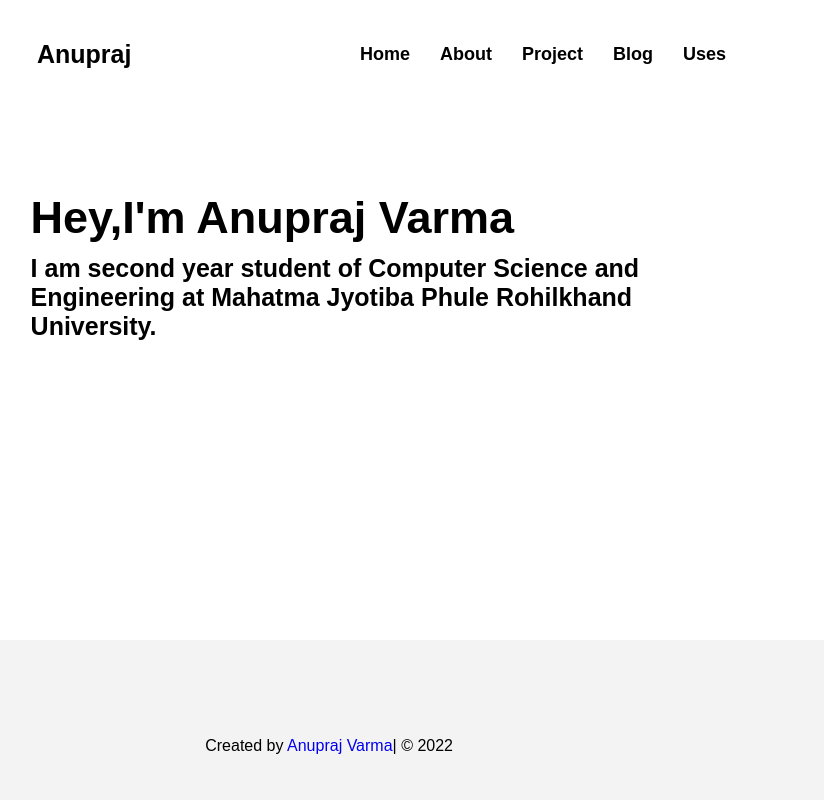
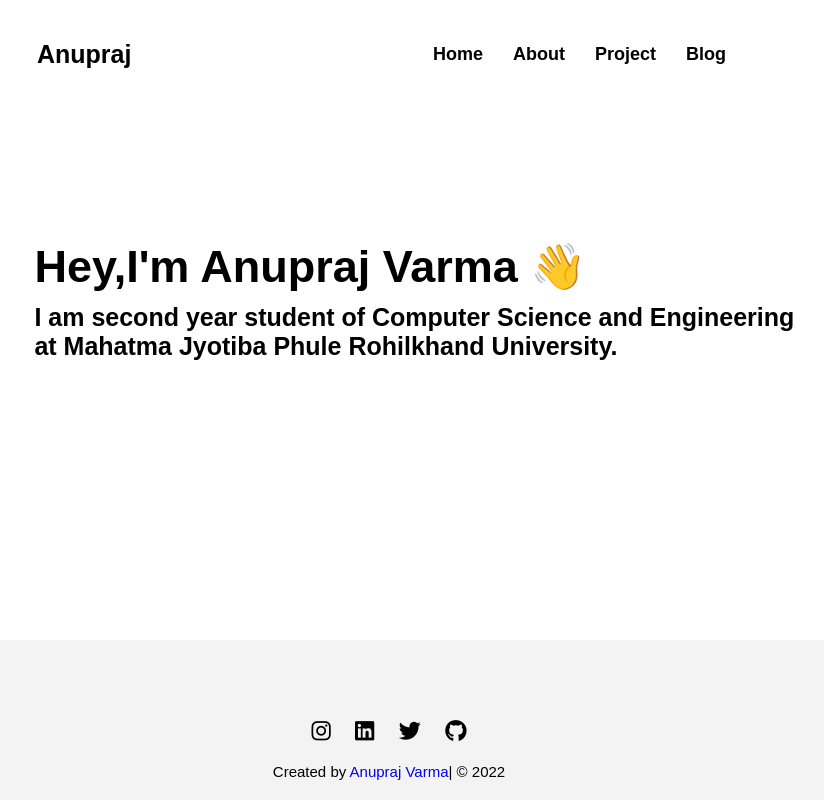
Before and after one commit to anuprajvarma/anupraj.io, a plain HTML site: page index.html in a window 1280 px wide. Shown: the whole page, without its empty margins (251-1075 px from the left). Drawn offline with Linux system fonts and the light colour scheme.

Commit message:
Create HomePage

```diff
--- a/index.html
+++ b/index.html
@@ -19,22 +19,30 @@
                      <li><a href="#about">About</a></li>
                      <li><a href="#project">Project</a></li>
                      <li><a href="#blog">Blog</a></li>
-                     <li><a href="#uses">Uses</a></li>
                  </ul>
         </div>
     </nav>
     <!--Home section-->
     <section class="home" id="home">
         <div class="intro">
-            <div class="name">Hey,I'm Anupraj Varma</div>
-            <div class="abt">I am second year student of Computer Science and Engineering  at Mahatma Jyotiba Phule Rohilkhand University.</div>
+            <div class="name">Hey,I'm Anupraj Varma <span>👋</span></div>
+            <div class="abt">I am second year student of Computer Science and Engineering <br> at Mahatma Jyotiba Phule Rohilkhand University.</div>
         </div>
     </section>
     <!--Footer-->
 
     <footer class="footer">
-          <div >
-              <span class="footer-text">Created by <a href="#">Anupraj Varma</a>| &#169; 2022</span>
+       <div class="footer-content">
+        <div class="icon">
+            <i class="fa-brands fa-instagram"></i>
+            <i class="fa-brands fa-linkedin"></i>
+            <i class="fa-brands fa-twitter"></i>
+            <i class="fa-brands fa-github"></i>
+        </div>
+          <div class="footer-text" >
+              <span>Created by <a href="#">Anupraj Varma</a>| &#169; 2022</span>
           </div>
+       </div>
     </footer>
+</body>
 </html>
--- a/style.css
+++ b/style.css
@@ -11,6 +11,8 @@
 :root{
     --black-color:#000000;
     --grey-color:#2D4263;
+    --yello-color:#F9B208;
+    --blue-color: #2D31FA;
 }
 /* navbar styling*/
 
@@ -39,6 +41,9 @@ nav{
     list-style: none;
     margin: 0 15px;
 }
+.navbar .menu li:hover{
+    text-decoration: underline;
+}
 .navbar .menu a:hover{
     color: var(--grey-color);
 }
@@ -54,11 +59,12 @@ nav{
 
 .home{
     height: 80vh;
-    width: 50%;
+    width: 100%;
+
 }
 .home .intro{
-    position: relative;
-    left: 44%;
+    position: absolute;
+    left: 22.3%;
     top: 30%;
 }
 .home .name{
@@ -75,8 +81,21 @@ nav{
     height: 20vh;
     width: 100%;
 }
+.footer .footer-content{
+    position: relative;
+    text-align: center;
+    top: 50%;
+}
 .footer .footer-text{
-    position: fixed;
-    bottom: 45px;
-    right: 45%;
+    font-size: 15px;
+    margin-top: 20px;
 }
+.footer .icon i{
+    margin-left: 10px;
+    margin-right: 10px;
+    font-size: 22px;
+}
+.footer .icon i:hover{
+    color: var(--blue-color);
+    cursor: pointer;
+}
```
